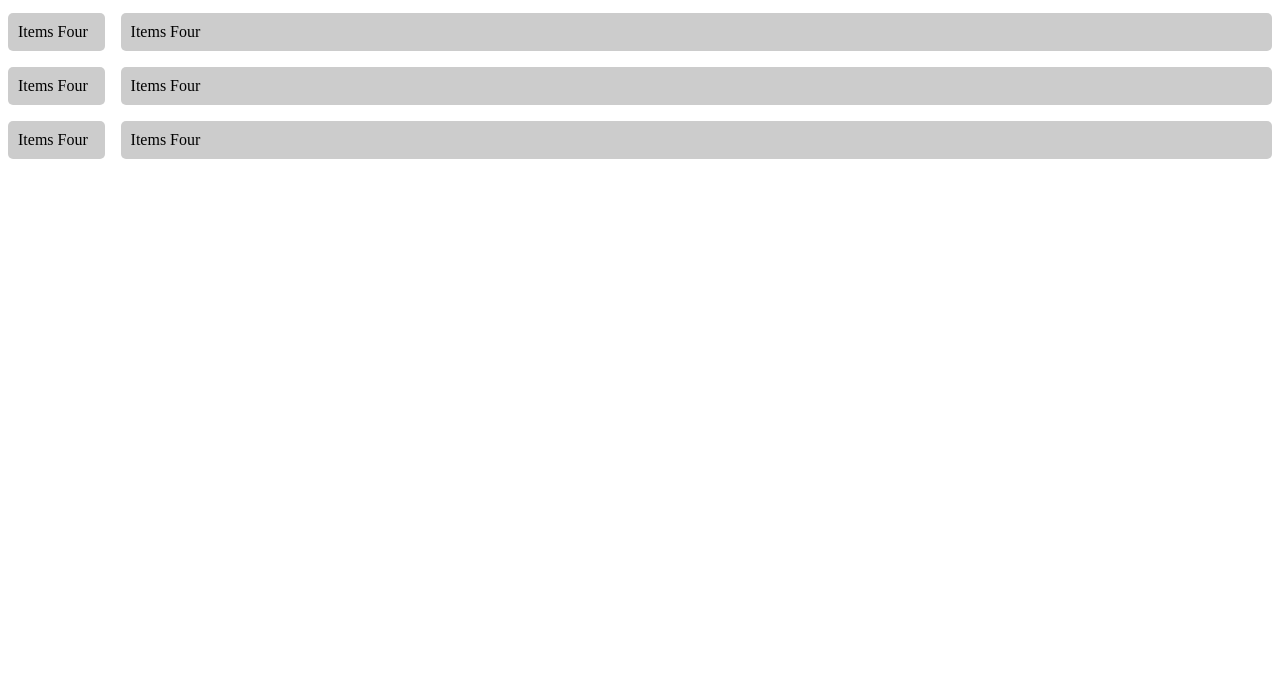
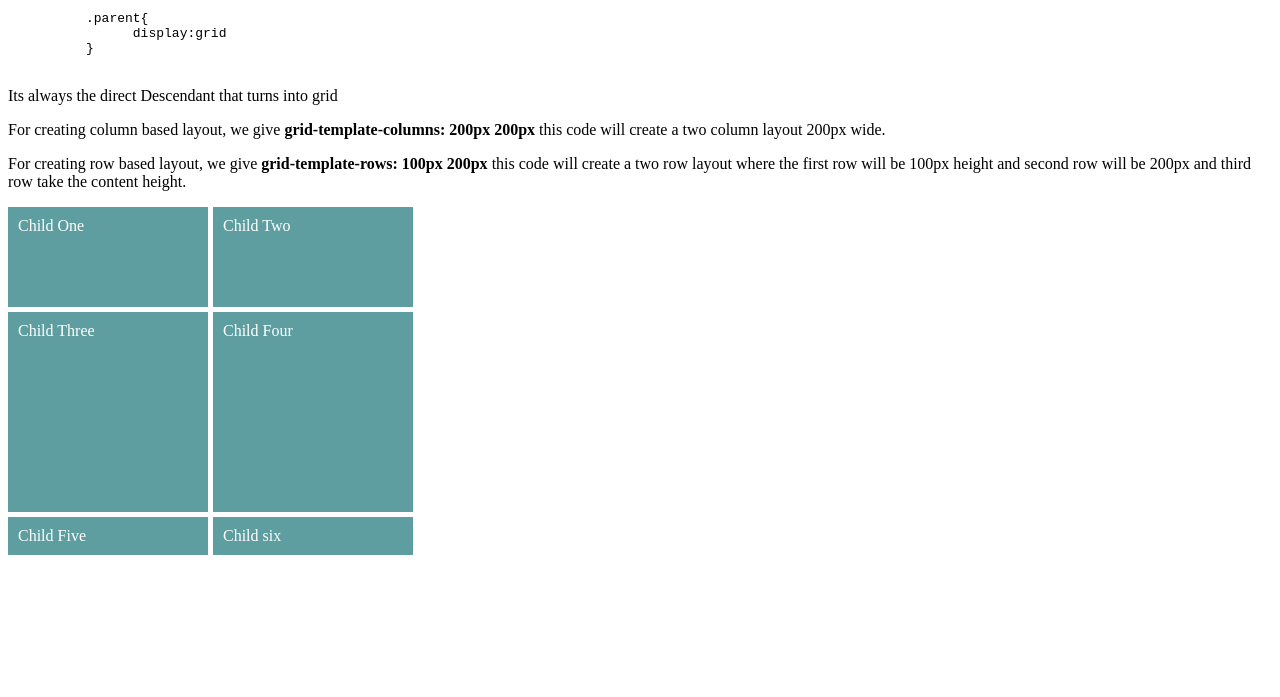
Before and after one commit to samkcdev/understanding-grid-css, a plain HTML site: page index.html in a window 1280 px wide. Shown: the part 103-800 px from the top of the page. Drawn offline with Linux system fonts and the light colour scheme.

Commit message:
Added notes on basic fundamentals of Grid layout

```diff
--- a/index.html
+++ b/index.html
@@ -4,21 +4,61 @@
     <meta charset="UTF-8" />
     <meta name="viewport" content="width=device-width, initial-scale=1.0" />
     <meta http-equiv="X-UA-Compatible" content="ie=edge" />
-    <title>Document</title>
+    <title>Learning CSS Grid</title>
     <link rel="stylesheet" href="style.css" />
   </head>
   <body>
-    <div class="container">
+    <h1>Learning CSS Grid</h1>
+    <p>CSS grid is declared on the parent element</p>
+    <pre>
+          .parent{
+                display:grid
+          }
+    </pre>
+    <p>Its always the direct Descendant that turns into grid</p>
+    <p>
+      For creating column based layout, we give
+      <b>grid-template-columns: 200px 200px</b>
+      this code will create a two column layout 200px wide.
+    </p>
+    <p>
+      For creating row based layout, we give
+      <b>grid-template-rows: 100px 200px</b>
+      this code will create a two row layout where the first row will be 100px
+      height and second row will be 200px and third row take the content height.
+    </p>
+    <div class="parent">
+      <div class="child-items">
+        Child One
+      </div>
+      <div class="child-items">
+        Child Two
+      </div>
+      <div class="child-items">
+        Child Three
+      </div>
+      <div class="child-items">
+        Child Four
+      </div>
+      <div class="child-items">
+        Child Five
+      </div>
+      <div class="child-items">
+        Child six
+      </div>
+    </div>
+
+    <!-- <div class="container">
       <div class="items items1">Items One</div>
       <div class="items items2">Items Two</div>
       <div class="items items3">Items Three</div>
       <div class="items items4">Items Four</div>
-      <div class="items items5">Items Four</div>
-      <div class="items items6">Items Four</div>
-      <div class="items items7">Items Four</div>
-      <div class="items items8">Items Four</div>
-      <div class="items items9">Items Four</div>
-      <div class="items items10">Items Four</div>
-    </div>
+      <div class="items items5">Items Five</div>
+      <div class="items items6">Items Six</div>
+      <div class="items items7">Items Seven</div>
+      <div class="items items8">Items Eight</div>
+      <div class="items items9">Items Nine</div>
+      <div class="items items10">Items Ten</div>
+    </div> -->
   </body>
 </html>
--- a/style.css
+++ b/style.css
@@ -2,10 +2,28 @@
   box-sizing: border-box;
 }
 
+/* Example code: */
+
+.parent {
+  display: grid;
+  grid-template-columns: 200px 200px;
+  grid-template-rows: 100px 200px;
+  grid-gap: 5px;
+}
+
+.child-items {
+  padding: 10px;
+  background-color: cadetblue;
+  color: white;
+}
+
 .container {
   display: grid;
-  grid-template-columns: auto 2fr;
-  grid-gap: 1em;
+  /* This creates number of columns we need
+  If we need two columns you just have to specify two values */
+  grid-template-columns: repeat(5, 100px);
+  grid-template-rows: repeat(5, 100px);
+  grid-gap: 0.1em;
 }
 
 .items {
```
